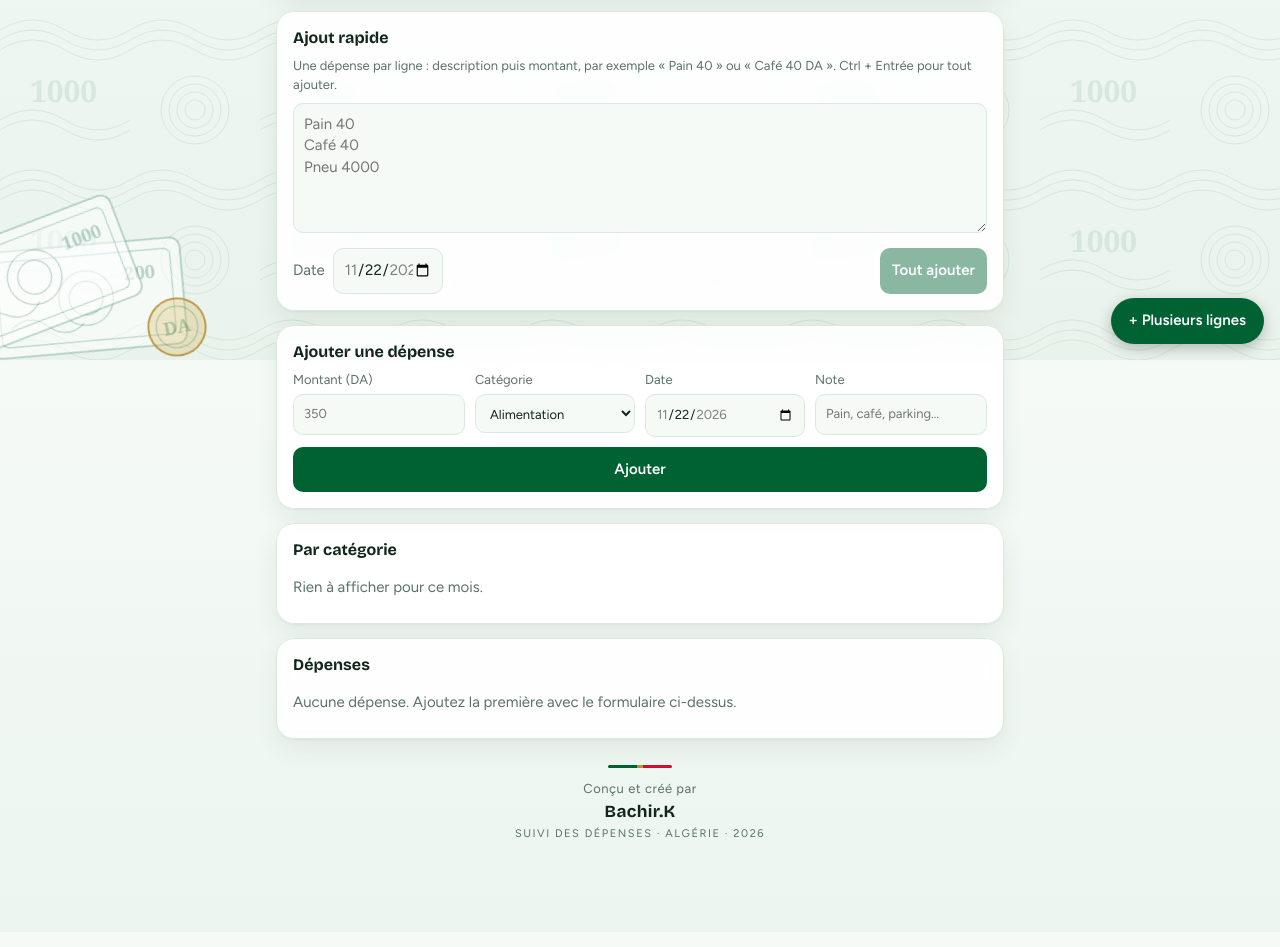
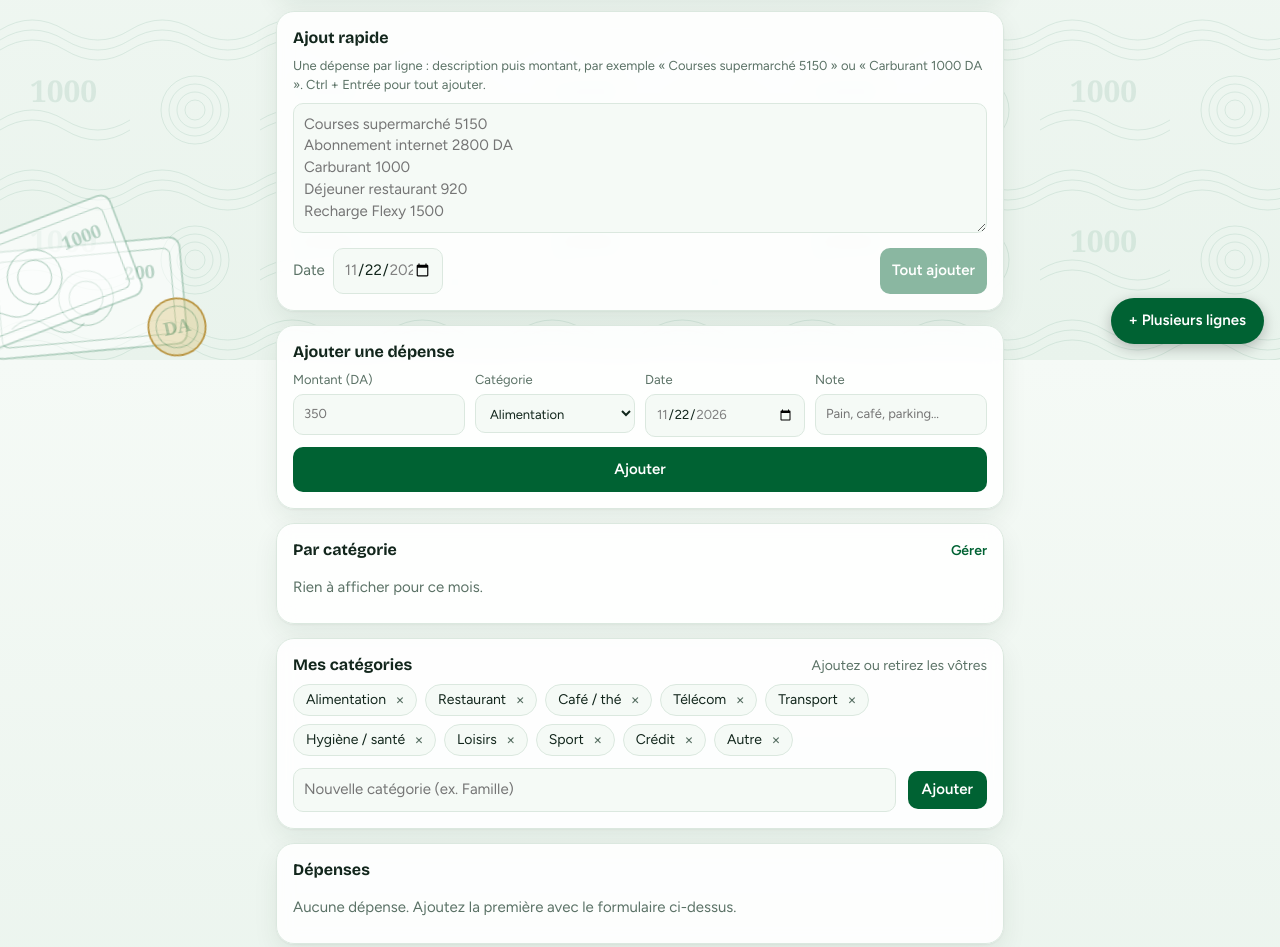
Before and after one commit to JardinElle/Mes-d-penses, a plain HTML site: page index.html in a window 1280 px wide. Shown: the part 440-1387 px from the top of the page. Drawn offline with nearby package versions, Linux system fonts and the light colour scheme.

Commit message:
Update index.html

```diff
--- a/index.html
+++ b/index.html
@@ -94,6 +94,10 @@ h2 span{color:var(--mute);font:400 14px Figtree,sans-serif}
 .it.ed #en{flex:1 1 100%}
 .eb{flex:1 1 100%;display:flex;gap:14px;align-items:center}
 .sig{text-align:center;margin:26px 0 6px;color:var(--mute)}
+.chips{display:flex;flex-wrap:wrap;gap:8px;margin-bottom:12px}
+.chip{display:inline-flex;align-items:center;gap:2px;background:var(--bg);border:1px solid var(--line);border-radius:999px;padding:3px 4px 3px 12px;font-size:14px}
+.chip button{border:0;background:none;color:var(--mute);width:24px;height:24px;font-size:16px;padding:0}
+#nc{flex:1 1 160px}
 .sig i{display:block;width:64px;height:3px;border-radius:2px;margin:0 auto 12px;background:linear-gradient(90deg,#006233 0 45%,var(--acc) 45% 55%,#d21034 55%)}
 .sig p{margin:0;font-size:13px;letter-spacing:.04em}
 .sig b{display:block;margin-top:2px;font:700 17px "Bricolage Grotesque",Figtree,sans-serif;letter-spacing:.02em;color:var(--ink)}
@@ -160,8 +164,8 @@ textarea{font:inherit;color:var(--ink);background:var(--bg);border:1px solid var
 
   <div class="card" id="bulk">
     <h2>Ajout rapide <span id="sum"></span></h2>
-    <p class="hint">Une dépense par ligne : description puis montant, par exemple « Pain 40 » ou « Café 40 DA ». Ctrl + Entrée pour tout ajouter.</p>
-    <textarea id="bt" rows="5" placeholder="Pain 40&#10;Café 40&#10;Pneu 4000"></textarea>
+    <p class="hint">Une dépense par ligne : description puis montant, par exemple « Courses supermarché 5150 » ou « Carburant 1000 DA ». Ctrl + Entrée pour tout ajouter.</p>
+    <textarea id="bt" rows="5" placeholder="Courses supermarché 5150&#10;Abonnement internet 2800 DA&#10;Carburant 1000&#10;Déjeuner restaurant 920&#10;Recharge Flexy 1500"></textarea>
     <div class="pv" id="pv"></div>
     <div class="row"><label class="bud">Date <input id="bd" type="date"></label><button class="go" id="all" data-a="addall" disabled>Tout ajouter</button></div>
   </div>
@@ -178,8 +182,14 @@ textarea{font:inherit;color:var(--ink);background:var(--bg);border:1px solid var
   </div>
 
   <div class="card">
-    <h2>Par catégorie <span id="cmo"></span></h2>
+    <h2>Par catégorie <span><span id="cmo"></span><button class="lnk" data-a="mc">Gérer</button></span></h2>
     <div id="cats"></div>
+  </div>
+
+  <div class="card" id="mcat">
+    <h2>Mes catégories <span>Ajoutez ou retirez les vôtres</span></h2>
+    <div class="chips" id="chips"></div>
+    <div class="row"><input id="nc" type="text" maxlength="24" placeholder="Nouvelle catégorie (ex. Famille)"><button class="go sm" data-a="addcat">Ajouter</button></div>
   </div>
 
   <div class="card">
@@ -191,7 +201,8 @@ textarea{font:inherit;color:var(--ink);background:var(--bg);border:1px solid var
 <button class="fab" id="fab" data-a="fab">+ Plusieurs lignes</button>
 
 <script>
-const CATS=["Alimentation","Restaurant","Café / thé","Télécom","Transport","Hygiène / santé","Loisirs","Sport","Crédit","Autre"];
+const DEFC=["Alimentation","Restaurant","Café / thé","Télécom","Transport","Hygiène / santé","Loisirs","Sport","Crédit","Autre"];
+let CATS=DEFC.slice();
 const $=id=>document.getElementById(id);
 const pad=n=>String(n).padStart(2,"0");
 const iso=d=>d.getFullYear()+"-"+pad(d.getMonth()+1)+"-"+pad(d.getDate());
@@ -228,7 +239,7 @@ async function load(){
         const rs=s.exists&&s.data();
         if(rs&&Array.isArray(rs.items)){
           const have=new Set(rs.items.map(i=>i.id)), extra=S.items.filter(i=>!have.has(i.id));
-          S={items:rs.items.concat(extra),budget:rs.budget||0,budgets:Object.assign({},rs.budgets,S.budgets)};
+          S={items:rs.items.concat(extra),budget:rs.budget||0,budgets:Object.assign({},rs.budgets,S.budgets),cats:(S.cats&&S.cats.length)?S.cats:rs.cats};
           save(); render();
         }else if(S.items.length){save()}
       }
@@ -240,6 +251,7 @@ function render(){
   const [y,m]=ym.split("-").map(Number), nd=new Date(y,m,0).getDate();
   $("mo").textContent=new Date(y,m-1,1).toLocaleDateString("fr-FR",{month:"long",year:"numeric"});
   syncDates();
+  applyCats();fillCats();chipsH();
   const mi=S.items.filter(i=>i.d.startsWith(ym));
   const tot=mi.reduce((s,i)=>s+i.a,0);
   $("tot").textContent=fmt(tot);
@@ -284,7 +296,7 @@ function render(){
 
 let LL=[], ov={};
 const KW=[["Crédit",/cr[ée]dit|كريدي|قرض/],["Télécom",/flexy|فليكسي|internet|انترنت|fibre|recharge/],["Transport",/essence|ايسونس|بنزين|parking|باركين|pneu|taxi|train|قطار|carburant|vidange/],["Hygiène / santé",/douche|دوش|brufen|بروفين|pharmac|savon|médic|دواء|shampo/],["Sport",/musculation|sport|gym|قاعة/],["Restaurant",/resto|restaurant|مطعم|pizza|بيتزا|burger|dîner|déjeuner|dejeuner|عشاء|غداء|tacos|sandwich|snack/],["Café / thé",/caf[ée]|قهوة|قهوه|\bth[ée]\b|شاي|\btea\b/],["Loisirs",/gta|jeu|cin[ée]ma|parc|بارك/],["Alimentation",/pain|خبز|lait|حليب|[œo]uf|بيض|yaourt|يوغ|fromage|l[ée]gume|خضار|tomate|طماطم|oignon|بصل|poulet|دجاج|viande|لحم|fruit|\beau\b|ماء|sucre|farine|huile|chips|شيبس|coca|soda|g[âa]teau|قاطو|candy|كاندي|chocolat|شوكو|[ée]pice|كمون|harissa|هريسة|felfel|فلفل|عدس|p[âa]tes|spaghetti|سباغيتي|riz|jouz|kawkaw|courses|salade|سلطة|jus|عصير/]];
-const guess=s=>{s=s.toLowerCase();for(const [c,r] of KW)if(r.test(s))return c;return "Autre"};
+const guess=s=>{s=s.toLowerCase();for(const c of CATS)if(!DEFC.includes(c)&&s.includes(c.toLowerCase()))return c;for(const [c,r] of KW)if(r.test(s)&&CATS.includes(c))return c;return CATS.includes("Autre")?"Autre":CATS[0]};
 function parseLines(t){
   t=t.replace(/[٠-٩]/g,c=>"٠١٢٣٤٥٦٧٨٩".indexOf(c));
   const raw=t.split("\n").map(s=>s.trim()).filter(Boolean), L=[];
@@ -320,6 +332,10 @@ function defD(){const t=iso(new Date());return t.startsWith(ym)?t:ym+"-01"}
 function mrange(){return [ym+"-01",ym+"-"+pad(new Date(+ym.slice(0,4),+ym.slice(5),0).getDate())]}
 function clampD(v){const [mn,mx]=mrange();if(!v)v=defD();return v<mn?mn:v>mx?mx:v}
 function syncDates(){const [mn,mx]=mrange();["d","bd"].forEach(id=>{const e=$(id);e.min=mn;e.max=mx;if(!e.value||e.value<mn||e.value>mx)e.value=defD()})}
+function applyCats(){CATS=(S.cats&&S.cats.length)?S.cats.slice():DEFC.slice()}
+function fillCats(){const c=$("c"),v=c.value;c.innerHTML=CATS.map(x=>`<option>${esc(x)}</option>`).join("");if(CATS.includes(v))c.value=v}
+function chipsH(){$("chips").innerHTML=CATS.map(c=>`<span class="chip">${esc(c)}<button data-a="rmcat" data-c="${esc(c)}" aria-label="Retirer ${esc(c)}">×</button></span>`).join("")}
+function addCat(){const v=$("nc").value.trim();if(!v)return;if(!CATS.some(c=>c.toLowerCase()===v.toLowerCase())){S.cats=CATS.concat(v);save()}$("nc").value="";render()}
 function saveBud(){S.budgets=S.budgets||{};S.budgets[ym]=parseFloat($("bud").value)||0;editB=false;save();render()}
 function add(){
   const a=parseFloat($("a").value), d=clampD($("d").value);
@@ -348,6 +364,9 @@ document.addEventListener("click",e=>{
   else if(a==="bc"){editB=false;render()}
   else if(a==="edit"){editId=Number(t.dataset.id);render();const n=$("en");if(n)n.focus()}
   else if(a==="ecancel"){editId=null;render()}
+  else if(a==="mc"){$("mcat").scrollIntoView({block:"center",behavior:"smooth"});$("nc").focus({preventScroll:true})}
+  else if(a==="addcat")addCat();
+  else if(a==="rmcat"){if(CATS.length>1){S.cats=CATS.filter(c=>c!==t.dataset.c);save();render()}}
   else if(a==="esave"){
     const i=S.items.find(x=>String(x.id)===t.dataset.id), v=parseFloat($("ea").value);
     if(!(v>0)){$("ea").focus();return}
@@ -358,6 +377,7 @@ document.addEventListener("click",e=>{
   else if(a==="del"){S.items=S.items.filter(i=>String(i.id)!==t.dataset.id);save();render()}
 });
 $("bd").value=iso(new Date());
+$("nc").addEventListener("keydown",e=>{if(e.key==="Enter")addCat()});
 document.addEventListener("keydown",e=>{if(editId!==null&&e.target.closest&&e.target.closest(".ed")){if(e.key==="Enter"){const b=document.querySelector('[data-a="esave"]');if(b)b.click()}if(e.key==="Escape"){editId=null;render()}}});
 $("bt").addEventListener("input",pv);
 $("bt").addEventListener("keydown",e=>{if(e.key==="Enter"&&(e.ctrlKey||e.metaKey)){e.preventDefault();addAll()}});
```
